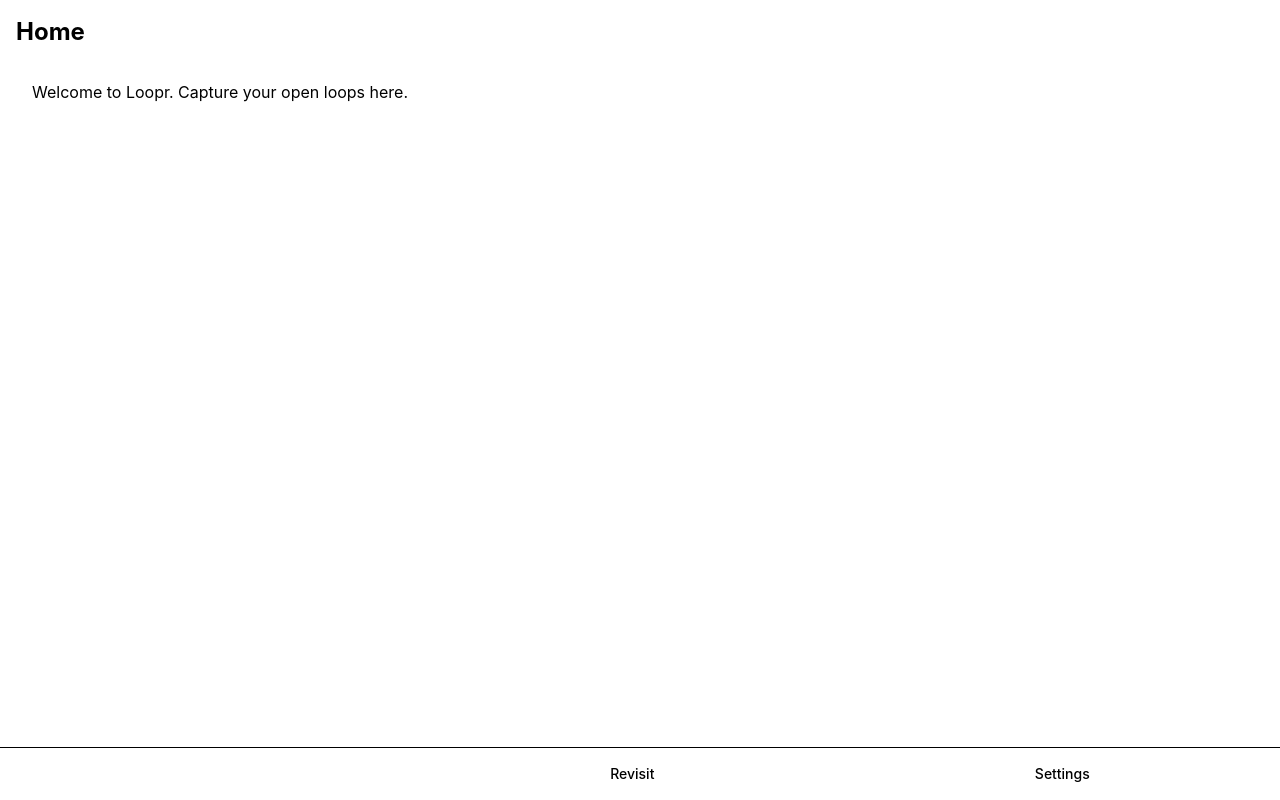
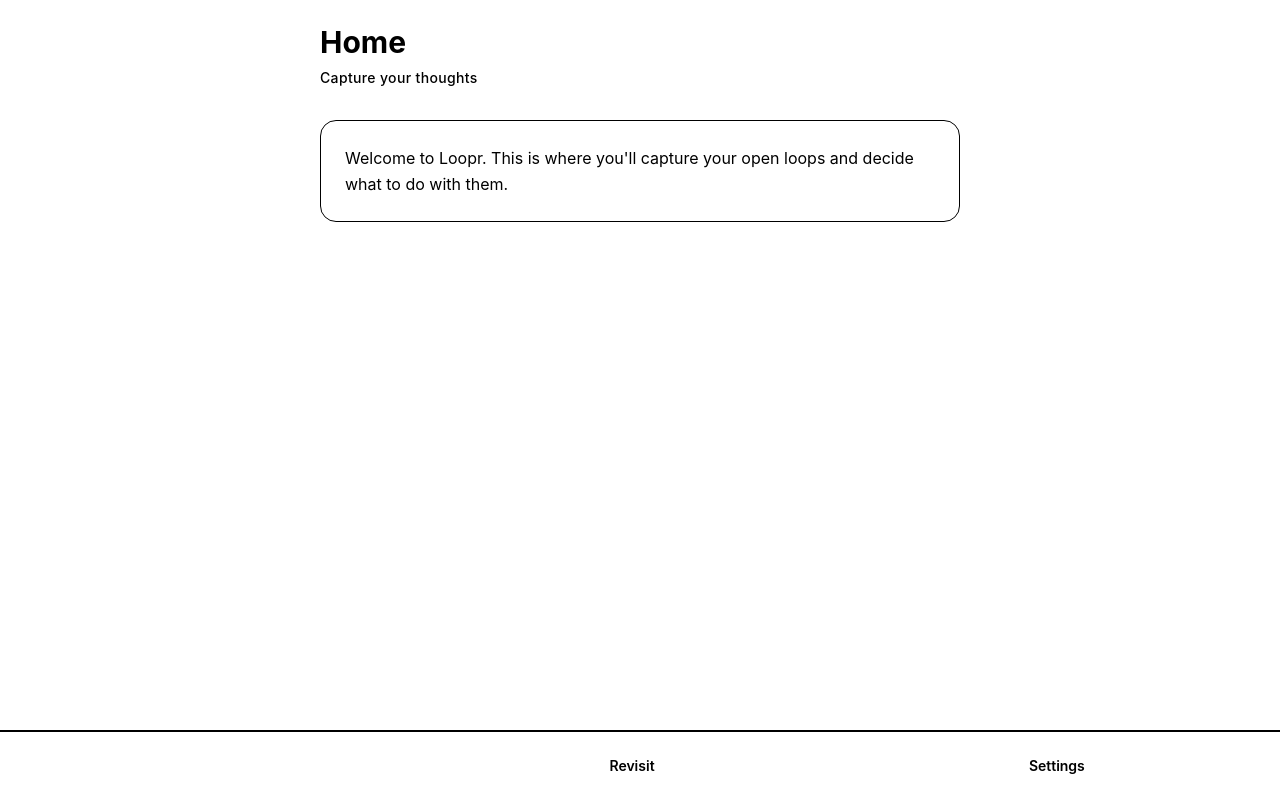
Before and after one commit to RouterGeeks/loopr, a React (Vite) app: page / in a window 1280 px wide. Built offline with nearby package versions, Linux system fonts and the light colour scheme.

Commit message:
Refine: Enhanced UI styling with improved typography, spacing, and card design

```diff
--- a/src/App.tsx
+++ b/src/App.tsx
@@ -7,14 +7,12 @@
 function App() {
   return (
     <Router>
-      <div className="min-h-screen bg-cream text-charcoal">
-        <main className="pb-16">
-          <Routes>
-            <Route path="/" element={<Home />} />
-            <Route path="/revisit" element={<Revisit />} />
-            <Route path="/settings" element={<Settings />} />
-          </Routes>
-        </main>
+      <div className="bg-cream text-charcoal">
+        <Routes>
+          <Route path="/" element={<Home />} />
+          <Route path="/revisit" element={<Revisit />} />
+          <Route path="/settings" element={<Settings />} />
+        </Routes>
         <BottomNav />
       </div>
     </Router>
--- a/src/components/BottomNav.tsx
+++ b/src/components/BottomNav.tsx
@@ -3,37 +3,43 @@
 
 const BottomNav: FC = () => {
   return (
-    <nav className="fixed bottom-0 left-0 right-0 bg-white border-t border-lavender shadow-soft">
-      <div className="flex justify-around py-2">
+    <nav className="fixed bottom-0 left-0 right-0 bg-white border-t-2 border-lavender-light shadow-card">
+      <div className="flex justify-around py-3 px-2 safe">
         <NavLink
           to="/"
           className={({ isActive }) =>
-            `flex flex-col items-center py-2 px-4 rounded-lg transition-colors ${
-              isActive ? 'bg-lavender text-white' : 'text-charcoal hover:bg-lavender-light'
+            `flex flex-col items-center py-3 px-6 rounded-xl transition-all duration-200 ${
+              isActive
+                ? 'bg-lavender text-white shadow-soft scale-105'
+                : 'text-charcoal hover:bg-cream-light hover:text-lavender-dark'
             }`
           }
         >
-          <span className="text-sm font-medium">Home</span>
+          <span className="text-sm font-semibold">Home</span>
         </NavLink>
         <NavLink
           to="/revisit"
           className={({ isActive }) =>
-            `flex flex-col items-center py-2 px-4 rounded-lg transition-colors ${
-              isActive ? 'bg-lavender text-white' : 'text-charcoal hover:bg-lavender-light'
+            `flex flex-col items-center py-3 px-6 rounded-xl transition-all duration-200 ${
+              isActive
+                ? 'bg-lavender text-white shadow-soft scale-105'
+                : 'text-charcoal hover:bg-cream-light hover:text-lavender-dark'
             }`
           }
         >
-          <span className="text-sm font-medium">Revisit</span>
+          <span className="text-sm font-semibold">Revisit</span>
         </NavLink>
         <NavLink
           to="/settings"
           className={({ isActive }) =>
-            `flex flex-col items-center py-2 px-4 rounded-lg transition-colors ${
-              isActive ? 'bg-lavender text-white' : 'text-charcoal hover:bg-lavender-light'
+            `flex flex-col items-center py-3 px-6 rounded-xl transition-all duration-200 ${
+              isActive
+                ? 'bg-lavender text-white shadow-soft scale-105'
+                : 'text-charcoal hover:bg-cream-light hover:text-lavender-dark'
             }`
           }
         >
-          <span className="text-sm font-medium">Settings</span>
+          <span className="text-sm font-semibold">Settings</span>
         </NavLink>
       </div>
     </nav>
--- /dev/null
+++ b/src/components/PageContainer.tsx
@@ -0,0 +1,17 @@
+import { FC, ReactNode } from 'react';
+
+interface PageContainerProps {
+  children: ReactNode;
+}
+
+const PageContainer: FC<PageContainerProps> = ({ children }) => {
+  return (
+    <div className="min-h-screen bg-cream">
+      <div className="max-w-2xl mx-auto px-4 py-6 pb-20">
+        {children}
+      </div>
+    </div>
+  );
+};
+
+export default PageContainer;
--- /dev/null
+++ b/src/components/SectionCard.tsx
@@ -0,0 +1,16 @@
+import { FC, ReactNode } from 'react';
+
+interface SectionCardProps {
+  children: ReactNode;
+  className?: string;
+}
+
+const SectionCard: FC<SectionCardProps> = ({ children, className = '' }) => {
+  return (
+    <div className={`bg-cream-light rounded-2xl shadow-card p-6 border border-lavender-light border-opacity-30 ${className}`}>
+      {children}
+    </div>
+  );
+};
+
+export default SectionCard;
--- a/src/pages/Home.tsx
+++ b/src/pages/Home.tsx
@@ -1,13 +1,18 @@
 import { FC } from 'react';
+import PageContainer from '../components/PageContainer';
+import SectionCard from '../components/SectionCard';
 
 const Home: FC = () => {
   return (
-    <div className="p-4">
-      <h1 className="text-2xl font-bold mb-4">Home</h1>
-      <div className="bg-white rounded-lg shadow-soft p-4">
-        <p>Welcome to Loopr. Capture your open loops here.</p>
+    <PageContainer>
+      <div className="mb-8">
+        <h1 className="text-3xl font-bold text-charcoal mb-2">Home</h1>
+        <p className="text-charcoal text-opacity-60 text-sm font-medium tracking-wide">Capture your thoughts</p>
       </div>
-    </div>
+      <SectionCard>
+        <p className="text-charcoal leading-relaxed">Welcome to Loopr. This is where you'll capture your open loops and decide what to do with them.</p>
+      </SectionCard>
+    </PageContainer>
   );
 };
 
--- a/src/pages/Revisit.tsx
+++ b/src/pages/Revisit.tsx
@@ -1,13 +1,18 @@
 import { FC } from 'react';
+import PageContainer from '../components/PageContainer';
+import SectionCard from '../components/SectionCard';
 
 const Revisit: FC = () => {
   return (
-    <div className="p-4">
-      <h1 className="text-2xl font-bold mb-4">Revisit</h1>
-      <div className="bg-white rounded-lg shadow-soft p-4">
-        <p>Revisit your delayed loops here.</p>
+    <PageContainer>
+      <div className="mb-8">
+        <h1 className="text-3xl font-bold text-charcoal mb-2">Revisit</h1>
+        <p className="text-charcoal text-opacity-60 text-sm font-medium tracking-wide">Review delayed loops</p>
       </div>
-    </div>
+      <SectionCard>
+        <p className="text-charcoal leading-relaxed">Your delayed loops will appear here when it's time to revisit them.</p>
+      </SectionCard>
+    </PageContainer>
   );
 };
 
--- a/src/pages/Settings.tsx
+++ b/src/pages/Settings.tsx
@@ -1,13 +1,18 @@
 import { FC } from 'react';
+import PageContainer from '../components/PageContainer';
+import SectionCard from '../components/SectionCard';
 
 const Settings: FC = () => {
   return (
-    <div className="p-4">
-      <h1 className="text-2xl font-bold mb-4">Settings</h1>
-      <div className="bg-white rounded-lg shadow-soft p-4">
-        <p>App settings and preferences.</p>
+    <PageContainer>
+      <div className="mb-8">
+        <h1 className="text-3xl font-bold text-charcoal mb-2">Settings</h1>
+        <p className="text-charcoal text-opacity-60 text-sm font-medium tracking-wide">Customize your experience</p>
       </div>
-    </div>
+      <SectionCard>
+        <p className="text-charcoal leading-relaxed">Settings and preferences for your Loopr experience will be available here.</p>
+      </SectionCard>
+    </PageContainer>
   );
 };
 
--- a/tailwind.config.js
+++ b/tailwind.config.js
@@ -8,13 +8,31 @@
     extend: {
       colors: {
         cream: '#F5EFE6',
+        'cream-light': '#FAF8F3',
         lavender: '#B19CD9',
         'lavender-light': '#D4CCE8',
+        'lavender-dark': '#9B7BC4',
         seafoam: '#A8DADC',
         charcoal: '#2B2B2B',
       },
       boxShadow: {
-        soft: '0 2px 8px rgba(0, 0, 0, 0.1)',
+        soft: '0 2px 8px rgba(43, 43, 43, 0.08)',
+        'card': '0 4px 12px rgba(43, 43, 43, 0.1)',
+      },
+      spacing: {
+        'safe': 'max(1rem, env(safe-area-inset-bottom))',
+      },
+      fontFamily: {
+        sans: ['system-ui', 'sans-serif'],
+      },
+      fontSize: {
+        'xs': '0.75rem',
+        'sm': '0.875rem',
+        'base': '1rem',
+        'lg': '1.125rem',
+        'xl': '1.25rem',
+        '2xl': '1.5rem',
+        '3xl': '2rem',
       },
     },
   },
```
